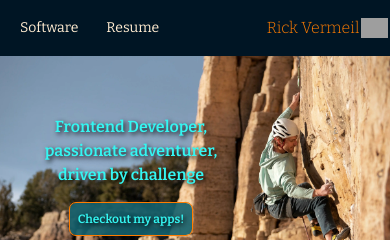
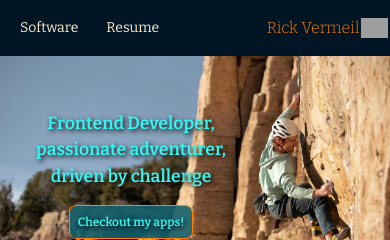
Before and after one commit to RickV85/rickvermeil.com, a React (Create React App) app: page / in a window 390 px wide. Shown: the top 240 px of the page. Built offline with nearby package versions, Linux system fonts and the light colour scheme; grey boxes are pictures that could not be loaded; a web font is replaced by a local one.

Commit message:
Make headline text slightly larger on mobile

```diff
--- a/src/Components/Home/Home.tsx
+++ b/src/Components/Home/Home.tsx
@@ -30,7 +30,7 @@
         />
         ))}
         <div className="w-[225px] sm:w-[330px] md:w-[550px] -translate-x-16 sm:-translate-x-20 md:-translate-x-36 lg:-translate-x-64">
-          <h3 className=" text-[1rem] sm:text-[1.5rem] md:text-[2rem] lg:text-[3rem] sm:leading-[30px] md:leading-[40px] lg:leading-[60px]  font-semibold text-aqua  text-center [text-shadow:_2px_2px_5px_#000000] ">
+          <h3 className=" text-[1.1rem] sm:text-[1.5rem] md:text-[2rem] lg:text-[3rem] sm:leading-[30px] md:leading-[40px] lg:leading-[60px]  font-semibold text-aqua  text-center [text-shadow:_2px_2px_5px_#000000] ">
             Frontend Developer,
             <br />
             passionate adventurer,
```
